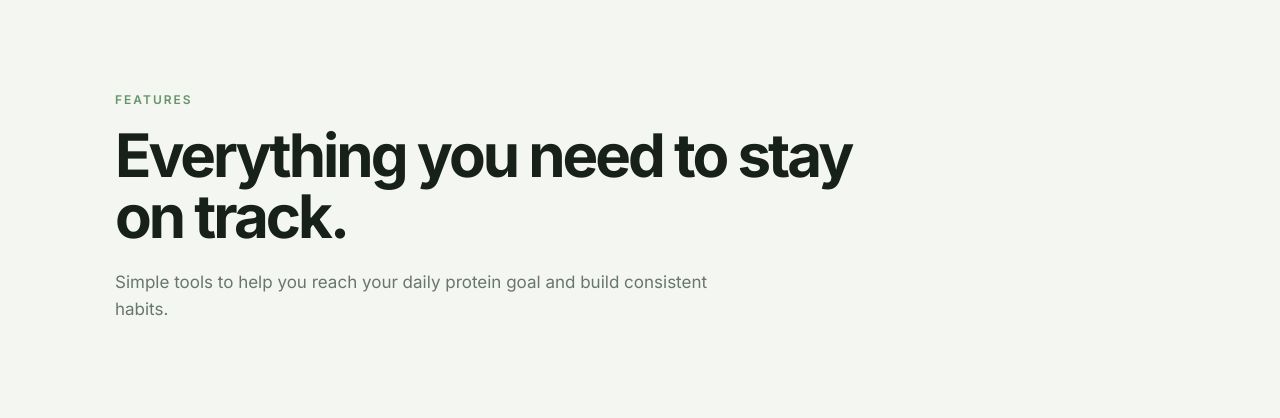
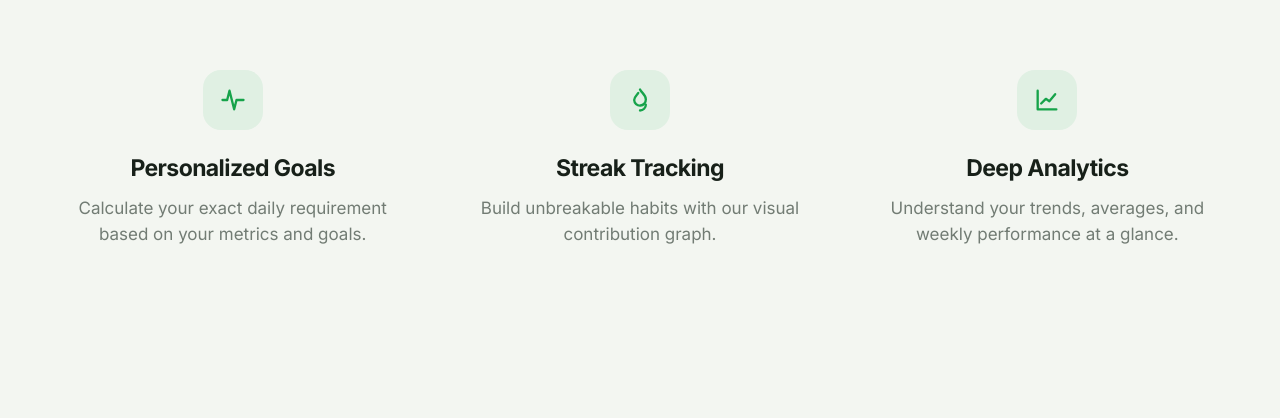
Before and after one commit to ShubhamMali-tech/Protein-Tracker, a Flask app: template templates/features.html in a window 1280 px wide. Shown: the part 128-546 px from the top of the page. Run offline with Flask 3, Linux system fonts and the light colour scheme; the template is opened without the code that fills it, so the values that code supplies are empty.

Commit message:
added features page

```diff
--- a/static/css/style.css
+++ b/static/css/style.css
@@ -335,3 +335,60 @@ body {
 html {
     overflow-y: scroll;
 }
+/* Features */
+
+.features {
+    width: min(1200px, 90%);
+    margin: 0 auto;
+    padding: 70px 0 90px;
+
+    display: grid;
+    grid-template-columns: repeat(3, 1fr);
+    gap: 70px;
+
+    text-align: center;
+}
+
+.feature {
+    display: flex;
+    flex-direction: column;
+    align-items: center;
+}
+
+.feature-icon {
+    width: 60px;
+    height: 60px;
+    border-radius: 18px;
+    background: #e0f0e3;
+
+    display: flex;
+    align-items: center;
+    justify-content: center;
+
+    margin-bottom: 24px;
+}
+
+.feature-icon svg {
+    width: 28px;
+    height: 28px;
+    fill: none;
+    stroke: #16a34a;
+    stroke-width: 2;
+    stroke-linecap: round;
+    stroke-linejoin: round;
+}
+
+.feature h2 {
+    margin: 0;
+    color: #172019;
+    font-size: 23px;
+    letter-spacing: -0.6px;
+}
+
+.feature p {
+    max-width: 370px;
+    margin: 14px auto 0;
+    color: #727c74;
+    font-size: 17px;
+    line-height: 1.5;
+}
--- a/templates/features.html
+++ b/templates/features.html
@@ -6,16 +6,59 @@ Features
 
 {% block content %}
 
-<section class="page-section">
+<section class="features">
 
-    <p class="page-label">FEATURES</p>
+    <div class="feature">
 
-    <h1>Everything you need to stay on track.</h1>
+        <div class="feature-icon">
+            <svg viewBox="0 0 24 24">
+                <path d="M3 12h4l2-8 4 16 2-8h6"></path>
+            </svg>
+        </div>
 
-    <p class="page-description">
-        Simple tools to help you reach your daily protein goal and build
-        consistent habits.
-    </p>
+        <h2>Personalized Goals</h2>
+
+        <p>
+            Calculate your exact daily requirement based on your metrics and goals.
+        </p>
+
+    </div>
+
+
+    <div class="feature">
+
+        <div class="feature-icon">
+            <svg viewBox="0 0 24 24">
+                <path d="M12 3c1.5 3 5 4.5 5 8.5A5 5 0 0 1 7 12c0-2.5 2-4 3.5-6"></path>
+                <path d="M12 21a5 5 0 0 0 5-5"></path>
+            </svg>
+        </div>
+
+        <h2>Streak Tracking</h2>
+
+        <p>
+            Build unbreakable habits with our visual contribution graph.
+        </p>
+
+    </div>
+
+
+    <div class="feature">
+
+        <div class="feature-icon">
+            <svg viewBox="0 0 24 24">
+                <path d="M4 4v16h16"></path>
+                <path d="M7 15l4-4 3 2 5-6"></path>
+            </svg>
+        </div>
+
+        <h2>Deep Analytics</h2>
+
+        <p>
+            Understand your trends, averages, and weekly performance at a glance.
+        </p>
+
+    </div>
 
 </section>
 
```
